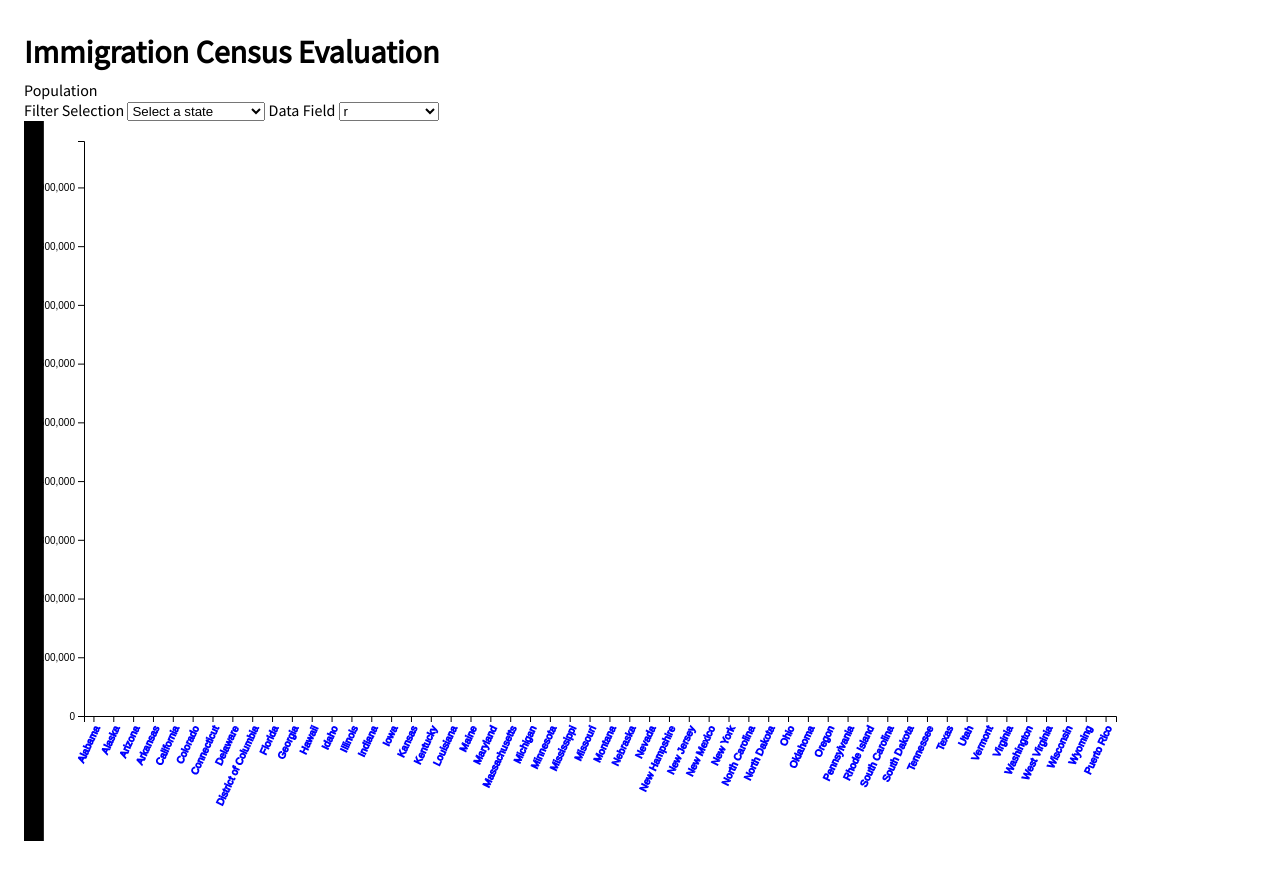
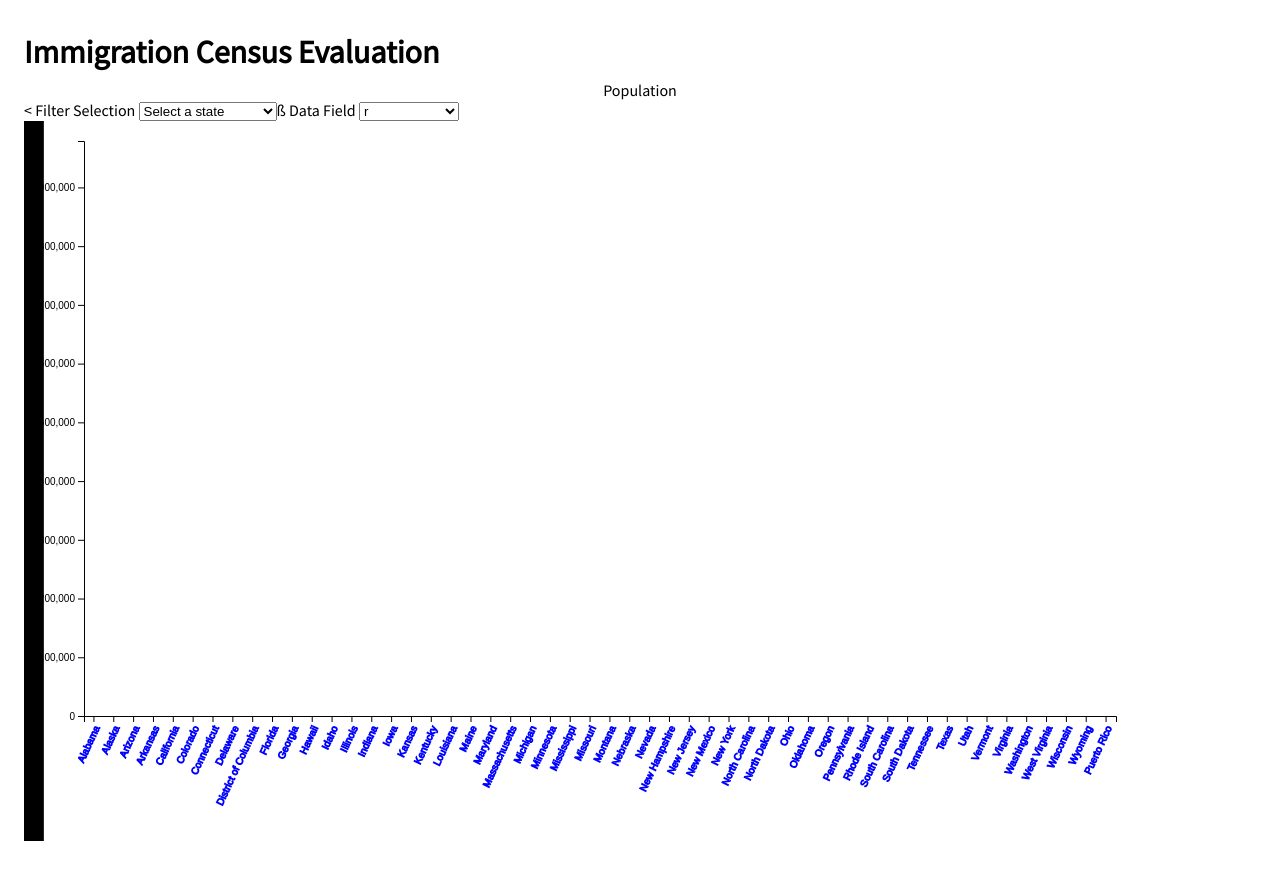
Before and after one commit to Jajzenman/DV_Final_Project, a plain HTML site: page bar-chart/index_3_3c.html in a window 1280 px wide. Drawn offline with Linux system fonts and the light colour scheme.

Commit message:
adding <center>

```diff
--- a/bar-chart/index_3_3c.html
+++ b/bar-chart/index_3_3c.html
@@ -7,10 +7,10 @@
   </head>
   <body>
     <h3>Immigration Census Evaluation</h3>
-    <div id="header2">Population</div>
+    <div id="header2"><center>Population</center></div><
       <!-- Initialize a select button -->
       <label for="dropdown">Filter Selection</label>
-      <select id="dropdown" name="dropdown"></select>
+      <select id="dropdown" name="dropdown"></select>ß
 
       <label for="dropdown2">Data Field</label>
       <select id="dropdown2" name="dropdown2"></select>
```
